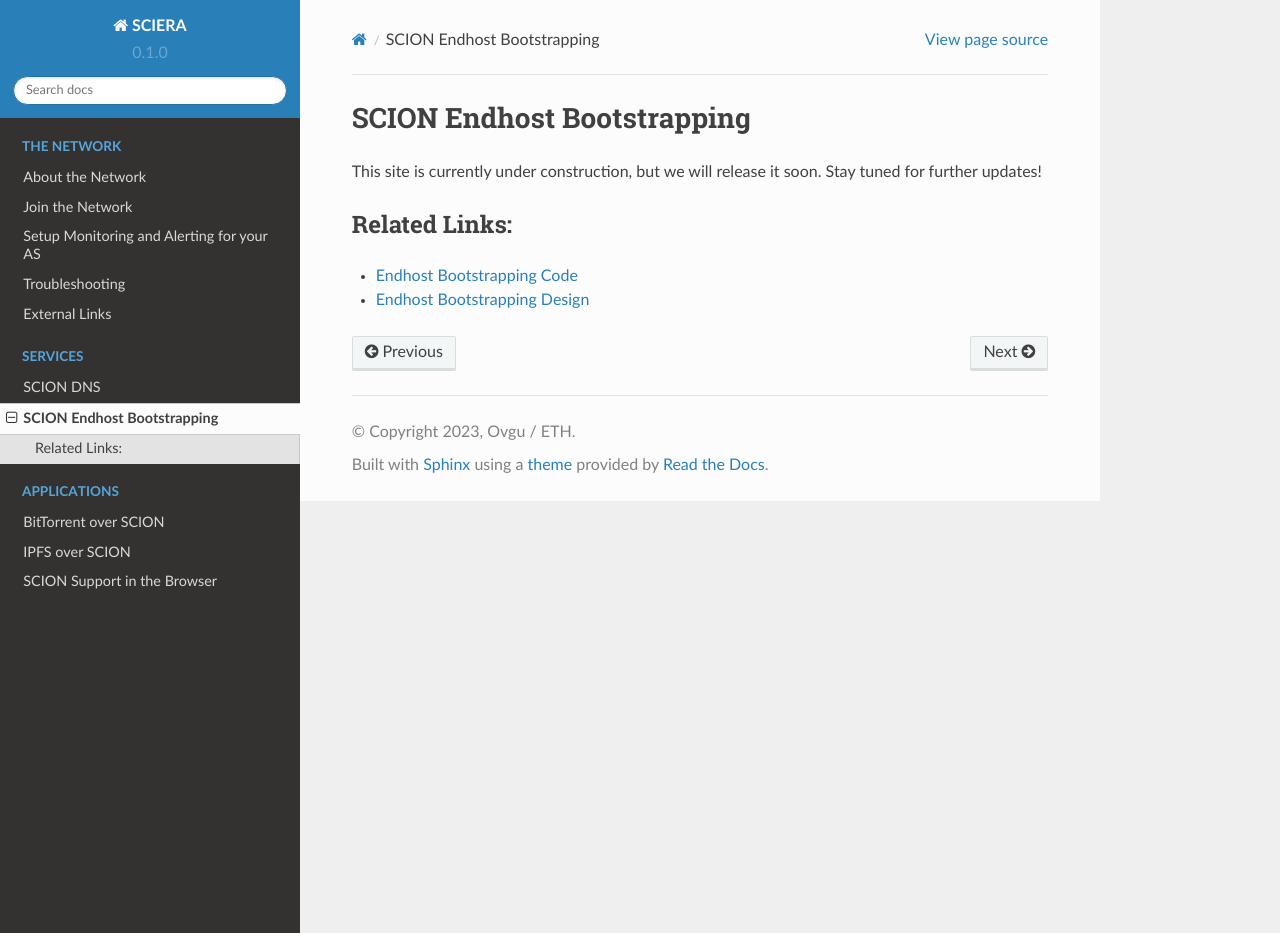
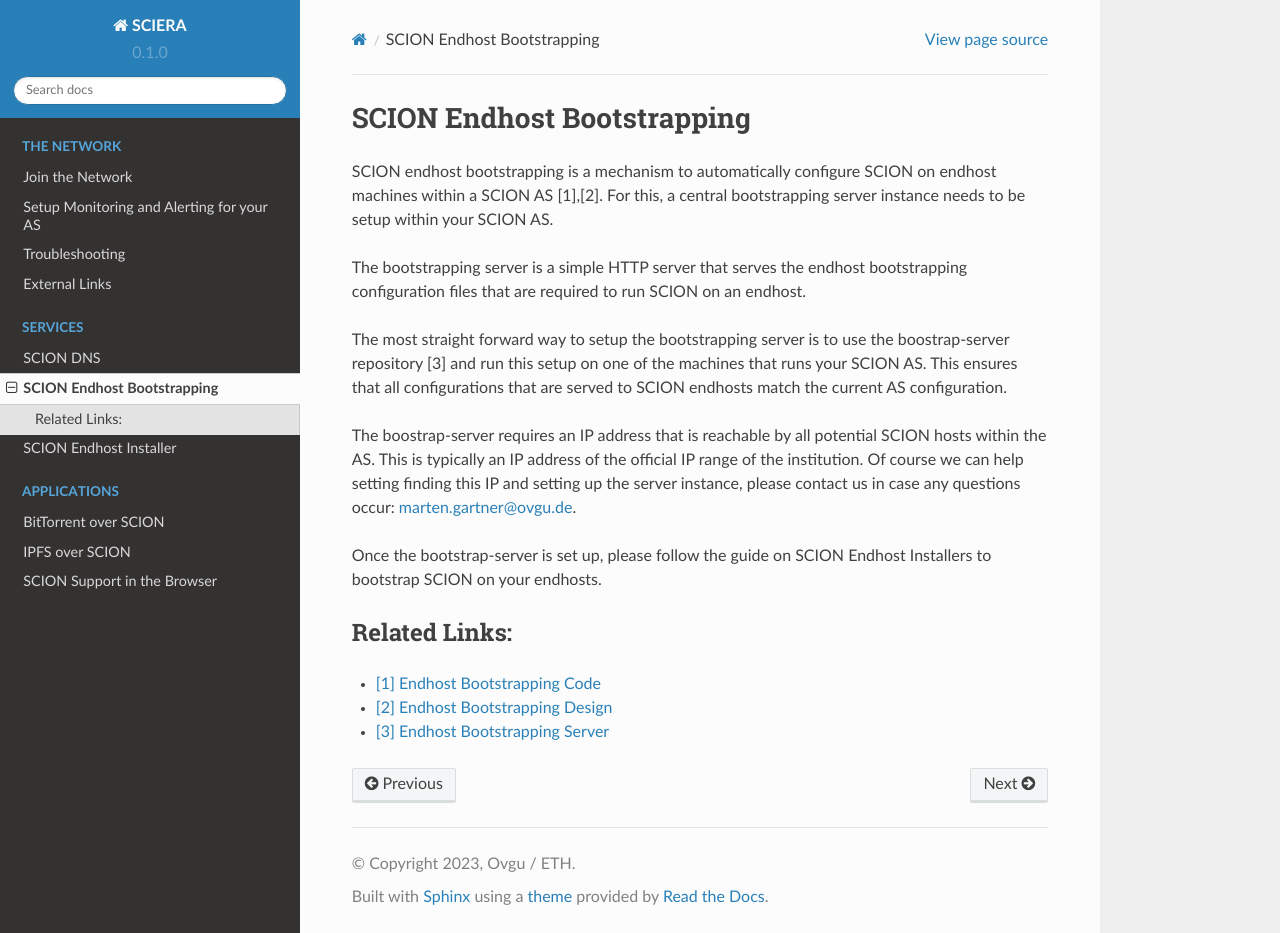
Before and after one commit to netsys-lab/scion-education-network-documentation, a Sphinx documentation site: the page built from docs/source/services/endhost-bootstrap.rst, in a window 1280 px wide and 933 px high. Built offline with Sphinx 7.4.7 and the Read the Docs theme 2.0.0, drawn with Linux system fonts in a browser that asks for light colours.

Commit message:
Add content for endhost bootstrapping stuff

```diff
--- a/docs/source/about.rst
+++ /dev/null
@@ -1,5 +0,0 @@
-About the Network
-=======================================
-
-.. autosummary::
-   :toctree: generated
--- a/docs/source/index.rst
+++ b/docs/source/index.rst
@@ -1,5 +1,5 @@
 SCION Education, Research and Academic Network
-=======================================
+===============================================
 
 Welcome to the official documentation to run your AS in the SCION Education, Research and Academic Network (SCIERA). On this site, you can find information about the network, and how to deploy and run your AS to participate. `SCION <https://scion-architecture.net/>`_ is the first clean-slate Internet architecture designed to provide route control, failure isolation, and explicit trust information for end-to-end communication. Our goal for SCIERA is to connect universities and national research and education networks (NRENs) to provide native SCION connectivity to students and researchers, in an overlay-free, productive network.
 
@@ -17,7 +17,6 @@ Contents
   :caption: The Network
   :hidden:
 
-  about
   join
   monitoring
   troubleshooting
@@ -30,6 +29,7 @@ Contents
 
   services/dns
   services/endhost-bootstrap
+  services/scion-host
 
 .. toctree::
   :maxdepth: 1
--- a/docs/source/services/endhost-bootstrap.rst
+++ b/docs/source/services/endhost-bootstrap.rst
@@ -1,9 +1,18 @@
 SCION Endhost Bootstrapping
 =======================================
 
-This site is currently under construction, but we will release it soon. Stay tuned for further updates!
+SCION endhost bootstrapping is a mechanism to automatically configure SCION on endhost machines within a SCION AS [1],[2]. For this, a central bootstrapping server instance needs to be setup within your SCION AS.
+
+The bootstrapping server is a simple HTTP server that serves the endhost bootstrapping configuration files that are required to run SCION on an endhost.
+
+The most straight forward way to setup the bootstrapping server is to use the boostrap-server repository [3] and run this setup on one of the machines that runs your SCION AS. This ensures that all configurations that are served to SCION endhosts match the current AS configuration.
+
+The boostrap-server requires an IP address that is reachable by all potential SCION hosts within the AS. This is typically an IP address of the official IP range of the institution. Of course we can help setting finding this IP and setting up the server instance, please contact us in case any questions occur: marten.gartner@ovgu.de.
+
+Once the bootstrap-server is set up, please follow the guide on SCION Endhost Installers to bootstrap SCION on your endhosts.
 
 Related Links:
------------
-* `Endhost Bootstrapping Code <https://github.com/netsec-ethz/bootstrapper>`_
-* `Endhost Bootstrapping Design <https://github.com/scionproto/scion/blob/master/doc/dev/design/endhost-bootstrap.rst>`_
+--------------
+* `[1] Endhost Bootstrapping Code <https://github.com/netsec-ethz/bootstrapper>`_
+* `[2] Endhost Bootstrapping Design <https://github.com/scionproto/scion/blob/master/doc/dev/design/endhost-bootstrap.rst>`_
+* `[3] Endhost Bootstrapping Server <https://github.com/netsys-lab/bootstrap-server>`_
```
Also changed, not shown: docs/source/services/scion-host.rst (added, +23 -0 lines).
